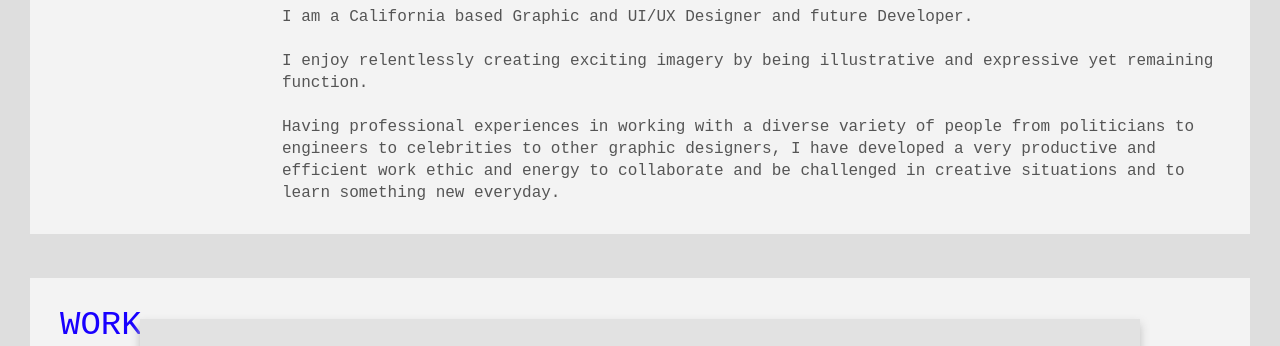
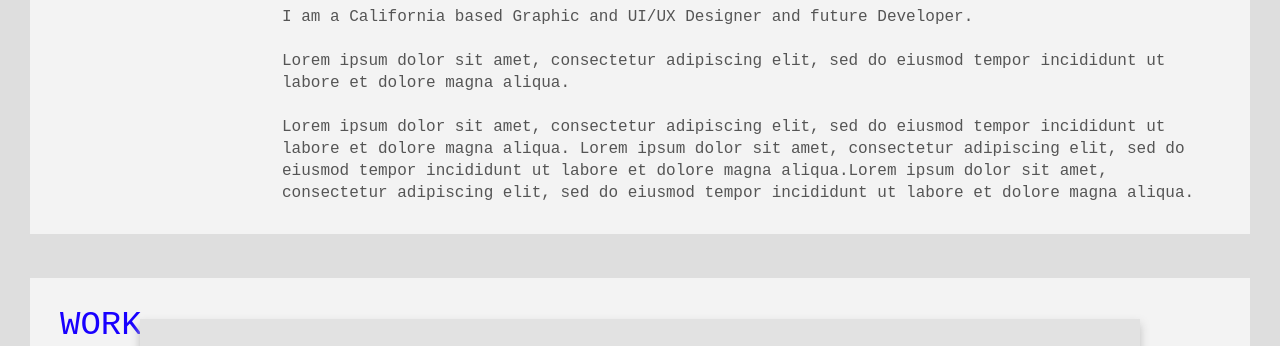
Before and after one commit to donghohnation/dh-portfolio, a plain HTML site: page index.html in a window 1280 px wide. Shown: the part 454-800 px from the top of the page. Drawn offline with Linux system fonts and the light colour scheme; a web font is replaced by a local one.

Commit message:
updated about me description

```diff
--- a/index.html
+++ b/index.html
@@ -33,13 +33,9 @@
       <p>
         I am a California based Graphic and UI/UX Designer and future Developer.
         <br><br>
-        I enjoy relentlessly creating exciting imagery by being illustrative and expressive yet remaining function.
+        Lorem ipsum dolor sit amet, consectetur adipiscing elit, sed do eiusmod tempor incididunt ut labore et dolore magna aliqua.
         <br><br>
-        Having professional experiences in working with a diverse variety of people from politicians to engineers to
-        celebrities
-        to other graphic designers, I have developed a very productive and efficient work ethic and energy to
-        collaborate and be
-        challenged in creative situations and to learn something new everyday.
+        Lorem ipsum dolor sit amet, consectetur adipiscing elit, sed do eiusmod tempor incididunt ut labore et dolore magna aliqua. Lorem ipsum dolor sit amet, consectetur adipiscing elit, sed do eiusmod tempor incididunt ut labore et dolore magna aliqua.Lorem ipsum dolor sit amet, consectetur adipiscing elit, sed do eiusmod tempor incididunt ut labore et dolore magna aliqua.
       </p>
     </div>
   </section>
```
